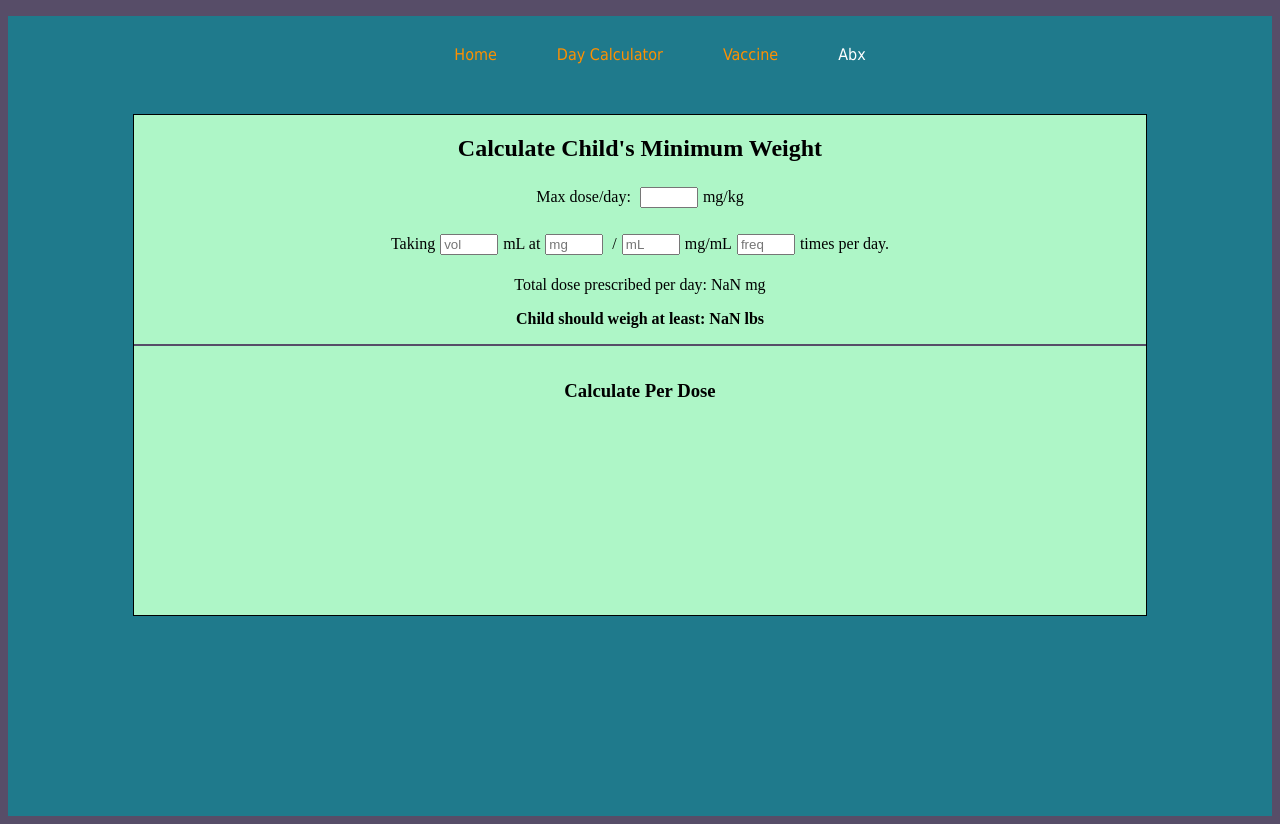
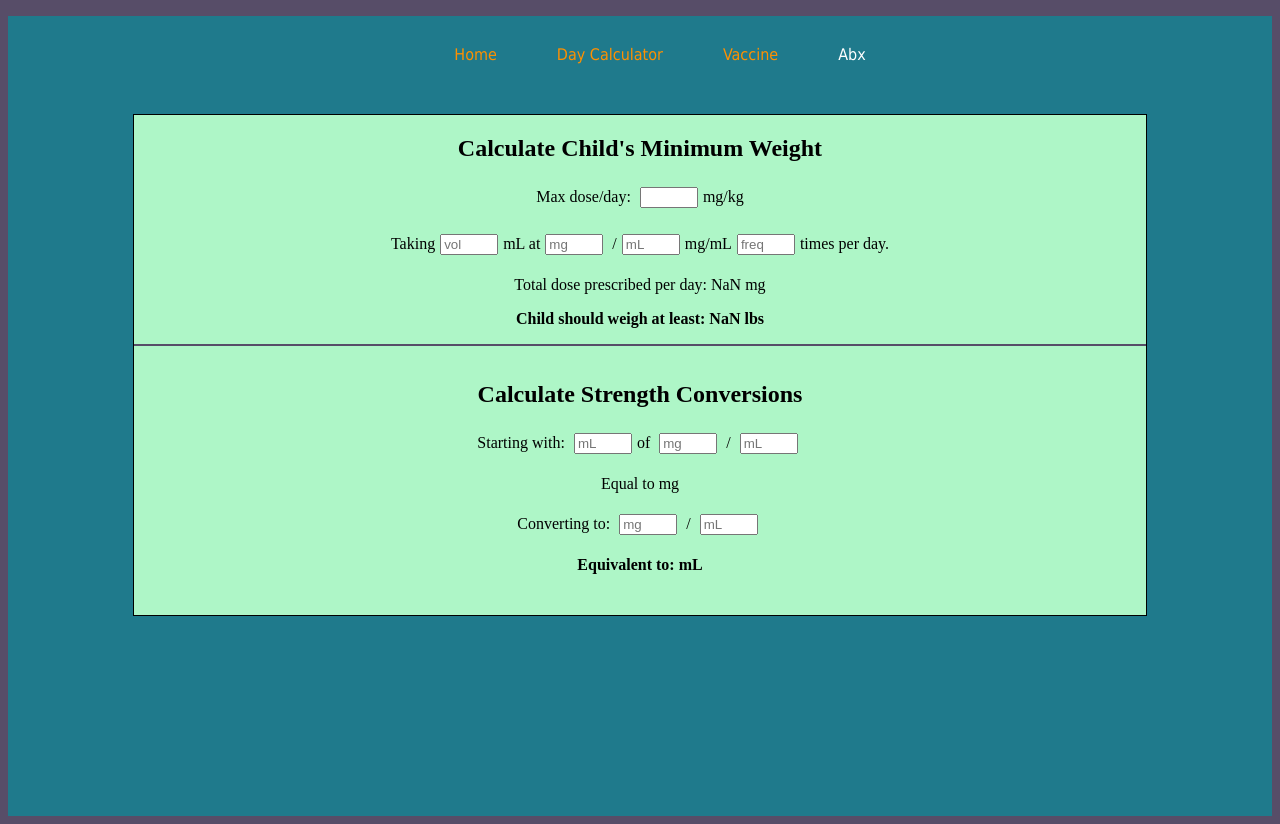
Before and after one commit to icyparkinson/rx-react, a React (Create React App) app: page /abx in a window 1280 px wide. Built offline with nearby package versions, Linux system fonts and the light colour scheme.

Commit message:
Fixed errors regarding navbar

```diff
--- a/src/components/Abx.js
+++ b/src/components/Abx.js
@@ -1,6 +1,10 @@
 import React, { useState } from "react"
 
 const Abx = () => {
+    ///////////////////////////////////
+    /////CALCULATING CHILD WEIGHT/////
+    ///////////////////////////////////
+
     //This pair takes care of the max dose/day input
     const [maxDoseInput, setMaxDoseInput] = useState("")
 
@@ -41,11 +45,23 @@ const Abx = () => {
         return volInput * (strInput / strInput2) * freqInput
     }
 
-
     //This does the math for calculating child weight in lbs
     const childWeight = (a,b) => {
         return (dosePrescribed() / maxDoseInput * 2.2).toFixed(1)
     }
+
+    ///////////////////////////////////
+    //CALCULATING STRENGTH CONVERSION//
+    ///////////////////////////////////
+
+    const [startmL, setStartmL] = useState("")
+
+    const handleStartmL = ({ target }) => {
+        const startingmL = target.value
+        setStartmL(startingmL)
+    }
+
+
 
     const inputW = {
         width: "50px",
@@ -71,9 +87,12 @@ const Abx = () => {
 
             <section style= {{borderTop: "2px solid #574D68", height: "15px"}}></section>
 
+                <h1>Calculate Strength Conversions</h1>
             <section>
-                <h1>Calculate Per Dose</h1>
-
+                <p>Starting with: <input style = {inputW} placeholder = "mL" onChange={handleStartmL}></input>of <input style = {inputW} placeholder="mg"></input> / <input style = {inputW} placeholder="mL"></input></p>
+                <p>Equal to {}mg</p>
+                <p>Converting to: <input style = {inputW} placeholder="mg"></input> / <input style = {inputW} placeholder="mL"></input></p>
+                <p style = {{fontWeight: "bold"}}>Equivalent to: {} mL</p>
             </section>
 
         </div>
--- a/src/components/DayCalc.js
+++ b/src/components/DayCalc.js
@@ -19,9 +19,9 @@ const DayCalc = () => {
         const newCountDate = target.value //2022-05-21 (correct)
         const newStrDate = `${newCountDate.toString()} 0:0:0`
         const countDate = new Date(newStrDate)
-        const countTime = countDate.getTime() + localOffset
+        const countTime = countDate.getTime()
         const mathCount = (today.getTime() - countTime) / 86400000
-        console.log(countDate)
+        console.log(today.getTime())
         setCountDate(mathCount.toFixed(0))
     }
 
--- a/src/components/NavBar.js
+++ b/src/components/NavBar.js
@@ -32,36 +32,32 @@ const NavBar = () => {
 
             <NavLink
             className = "navbarItem"
-            activeClassName = "isActive"
             to = "/"
-            exact
+            exact = "true"
             >
                 Home
             </NavLink>
 
             <NavLink
             className = "navbarItem"
-            activeClassName = "isActive"
             to = "/daycalc"
-            exact
+            exact = "true"
             >
                 Day Calculator
             </NavLink>
 
             <NavLink
             className = "navbarItem"
-            activeClassName = "isActive"
             to = "/vaccine"
-            exact
+            exact = "true"
             >
                 Vaccine
             </NavLink>
 
             <NavLink
             className = "navbarItem"
-            activeClassName = "isActive"
             to = "/abx"
-            exact
+            exact = "true"
             >
                 Abx
             </NavLink>
```
